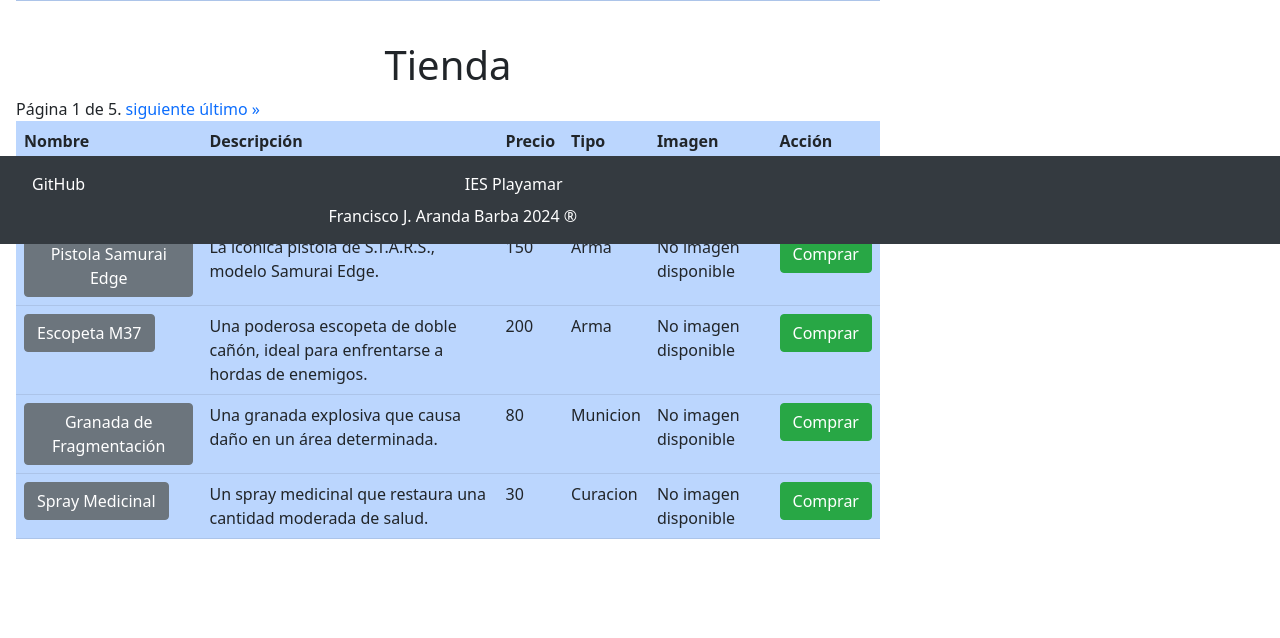
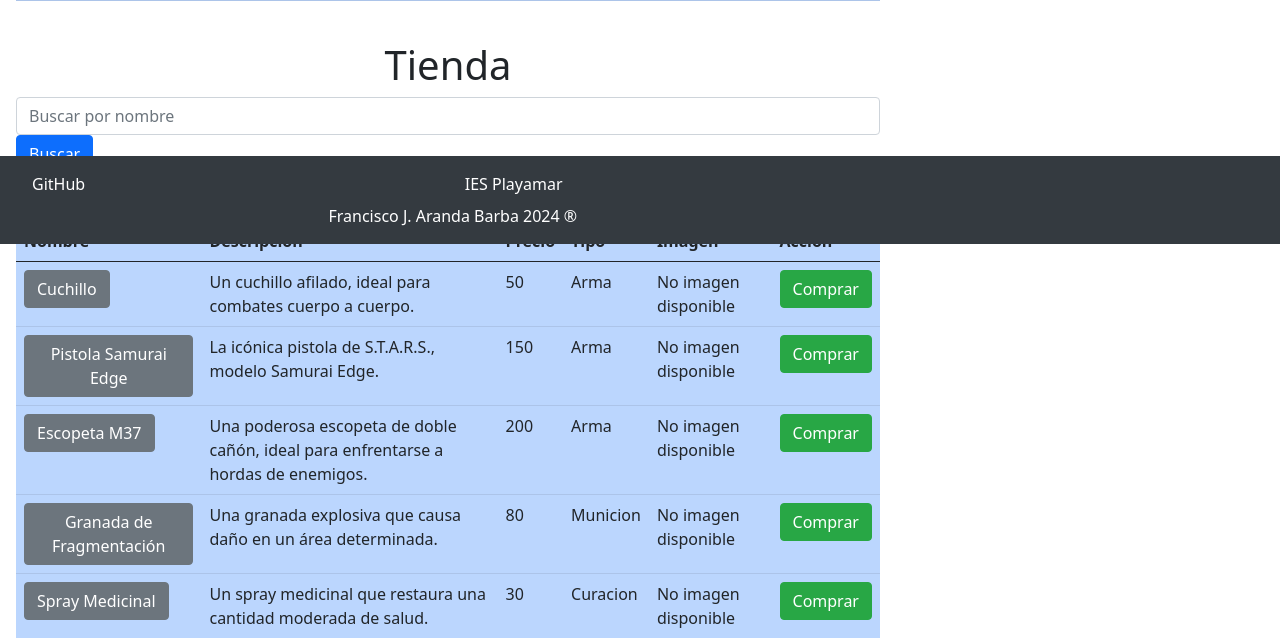
Before and after one commit to FJAB1992/TFG_PS, a Django app: page /tienda/ in a window 1280 px wide. Shown: the part 556-1194 px from the top of the page. Before the commit the page ends 1095 px from the top, so only its background shows below. Run offline with Django 5.2, Linux system fonts and the light colour scheme; a user stored in the database is signed in; data comes from the database, SQL or seed files in the repository; some libraries are stand-ins or nearby versions.

Commit message:
search_filter

```diff
--- a/tfg_ps_app/templates/tienda.html
+++ b/tfg_ps_app/templates/tienda.html
@@ -76,6 +76,12 @@
     <br/>
     <h1 class="text-center">Tienda</h1>
 
+    <!-- Formulario de búsqueda -->
+    <form method="GET" action="{% url 'tfg_ps_app:tienda' %}" class="form-inline mb-4">
+        <input type="text" name="q" class="form-control mr-sm-2" placeholder="Buscar por nombre" value="{{ query }}">
+        <button type="submit" class="btn btn-primary">Buscar</button>
+    </form>
+
     <!-- Paginación -->
     <div class="pagination">
         <span class="step-links">
--- a/tfg_ps_app/views.py
+++ b/tfg_ps_app/views.py
@@ -15,6 +15,7 @@ from django.views.decorators.http import require_POST
 from django.http import JsonResponse
 from collections import defaultdict
 from django.core.paginator import Paginator, EmptyPage, PageNotAnInteger
+
 
 # Create your views here.
 def inicio(request):
@@ -88,9 +89,7 @@ class BorrarJugadorView(generic.DeleteView):
 # VISTAS DE OBJETOS
 class DetalleObjetoView(generic.DetailView):
     model = Objetos
-    template_name = (
-        "detalle_objeto.html"  # Nombre del template de detalle de objeto
-    )
+    template_name = "detalle_objeto.html"  # Nombre del template de detalle de objeto
     context_object_name = "objeto"  # Nombre del objeto en el contexto del template
 
     def get_queryset(self):
@@ -146,25 +145,44 @@ class BorrarInventarioView(generic.DeleteView):
     template_name = "tfg_ps_app/inventario_delete.html"
     success_url = reverse_lazy("inicio")
 
+
 # @login_required
 # def tienda(request):
 #     jugador_id = request.user.id
 #     try:
 #         jugador = models.Jugadores.objects.get(user_id=jugador_id)
-#         inventario_jugador = models.Inventario.objects.filter(jugador=jugador).select_related("objeto")
 
-#         objetos_tienda_list = models.Objetos.objects.all()
-#         tipos = models.Objetos.objects.values("tipo_objeto").distinct()
-
-#         paginator = Paginator(objetos_tienda_list, 5)  # 5 objetos por página
-#         page = request.GET.get('page')
+#         # Inventario del jugador con paginación
+#         inventario_jugador_list = models.Inventario.objects.filter(
+#             jugador=jugador
+#         ).select_related("objeto")
+#         inventario_paginator = Paginator(
+#             inventario_jugador_list, 5
+#         )  # 5 items por página
+#         inventario_page = request.GET.get("inventario_page")
 
 #         try:
-#             objetos_tienda = paginator.page(page)
+#             inventario_jugador = inventario_paginator.page(inventario_page)
 #         except PageNotAnInteger:
-#             objetos_tienda = paginator.page(1)
+#             inventario_jugador = inventario_paginator.page(1)
 #         except EmptyPage:
-#             objetos_tienda = paginator.page(paginator.num_pages)
+#             inventario_jugador = inventario_paginator.page(
+#                 inventario_paginator.num_pages
+#             )
+
+#         # Objetos de la tienda con paginación
+#         objetos_tienda_list = models.Objetos.objects.all()
+#         tienda_paginator = Paginator(objetos_tienda_list, 5)  # 5 items por página
+#         tienda_page = request.GET.get("tienda_page")
+
+#         try:
+#             objetos_tienda = tienda_paginator.page(tienda_page)
+#         except PageNotAnInteger:
+#             objetos_tienda = tienda_paginator.page(1)
+#         except EmptyPage:
+#             objetos_tienda = tienda_paginator.page(tienda_paginator.num_pages)
+
+#         tipos = models.Objetos.objects.values("tipo_objeto").distinct()
 
 #         return render(
 #             request,
@@ -183,12 +201,14 @@ class BorrarInventarioView(generic.DeleteView):
 @login_required
 def tienda(request):
     jugador_id = request.user.id
+    query = request.GET.get('q', '')  # Obtener el parámetro de búsqueda
+
     try:
         jugador = models.Jugadores.objects.get(user_id=jugador_id)
 
         # Inventario del jugador con paginación
         inventario_jugador_list = models.Inventario.objects.filter(jugador=jugador).select_related("objeto")
-        inventario_paginator = Paginator(inventario_jugador_list, 5)  # 5 items por página
+        inventario_paginator = Paginator(inventario_jugador_list, 5)  # 10 items por página
         inventario_page = request.GET.get('inventario_page')
 
         try:
@@ -198,9 +218,9 @@ def tienda(request):
         except EmptyPage:
             inventario_jugador = inventario_paginator.page(inventario_paginator.num_pages)
 
-        # Objetos de la tienda con paginación
-        objetos_tienda_list = models.Objetos.objects.all()
-        tienda_paginator = Paginator(objetos_tienda_list, 5)  # 5 items por página
+        # Filtrar objetos de la tienda por nombre
+        objetos_tienda_list = models.Objetos.objects.filter(nombre__icontains=query) if query else models.Objetos.objects.all()
+        tienda_paginator = Paginator(objetos_tienda_list, 5)  # 10 items por página
         tienda_page = request.GET.get('tienda_page')
 
         try:
@@ -221,11 +241,11 @@ def tienda(request):
                 "jugador": jugador,
                 "tipos": tipos,
                 "user": request.user,
+                "query": query  # Pasar el query de búsqueda al contexto
             },
         )
     except models.Jugadores.DoesNotExist:
         return HttpResponseBadRequest("No se encontró al jugador.")
-
 
 @require_POST
 @login_required
```
